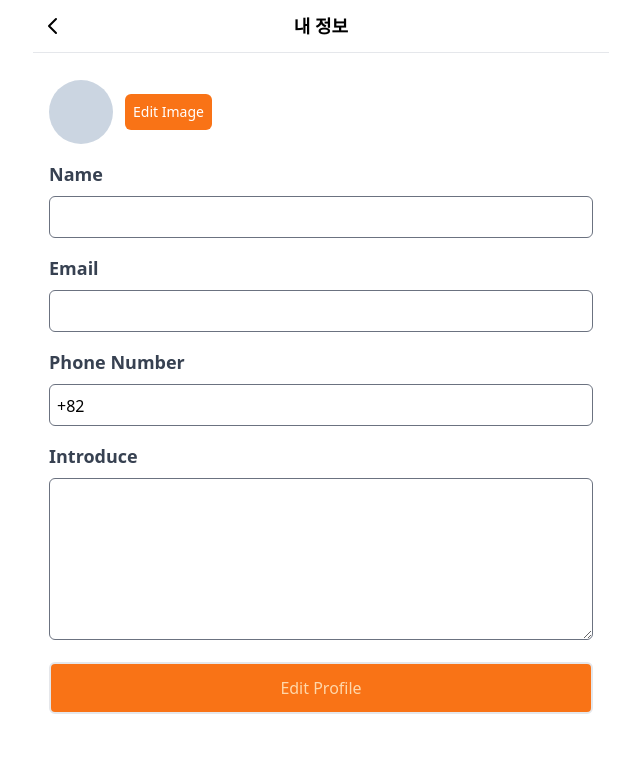
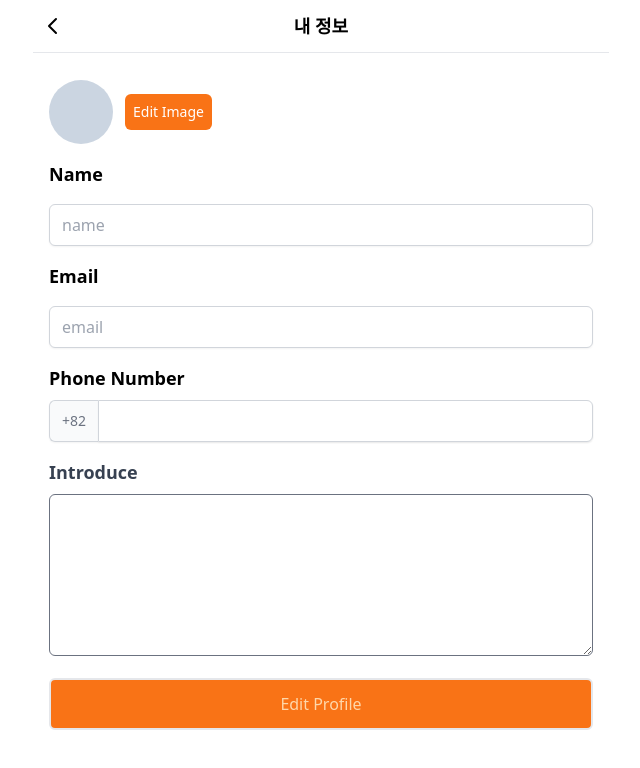
Before and after one commit to jungyu333/carrot_market, a Next.js app: page /profile/edit in a window 1280 px wide. Shown: the top 768 px of the page, without its empty margins (319-959 px from the left). Built offline with nearby package versions, Linux system fonts and the light colour scheme.

Commit message:
Input.tsx Refactoring

```diff
--- /dev/null
+++ b/components/Input.tsx
@@ -0,0 +1,123 @@
+import tw from "tailwind-styled-components";
+
+interface InputProps {
+  type: "email" | "phone" | "text" | "price";
+  label: string;
+  labelBold?: boolean;
+  placeholder?: string;
+}
+
+interface InputLabelProps {
+  $labelBold?: boolean;
+}
+
+const InputLabel = tw.label<InputLabelProps>`
+  flex
+  mb-2
+  ${(p: InputLabelProps) =>
+    p.$labelBold ? "font-bold text-lg" : "font-medium  text-sm"}
+
+`;
+
+const EmailInput = tw.input`
+  appearance-none
+  w-full
+  shadow-sm
+  rounded-md
+  border-[1px]
+  text-gray-500
+  border-gray-300
+  placeholder-gray-400
+  focus:outline-none
+  focus:ring-orange-500
+  focus:border-orange-500
+`;
+
+const PhoneInput = tw.input`
+  px-3
+  py-2
+  appearance-none
+  w-full
+  shadow-sm
+  rounded-r-md
+  border-[1px]
+  text-gray-500
+  border-gray-300
+  placeholder-gray-400
+    focus:outline-none
+  focus:ring-orange-500
+  focus:border-orange-500
+`;
+
+const PriceInput = tw.input`
+  appearance-none
+  w-full
+  shadow-sm
+  rounded-md
+  border-[1px]
+  text-gray-500
+  border-gray-300
+  placeholder-gray-400
+  focus:outline-none
+  focus:ring-orange-500
+  focus:border-orange-500
+
+`;
+
+export default function Input({
+  type,
+  label,
+  labelBold = false,
+  placeholder,
+}: InputProps) {
+  return (
+    <>
+      {type === "email" ? (
+        <>
+          <InputLabel $labelBold={labelBold}>{label}</InputLabel>
+          <EmailInput
+            autoComplete="off"
+            placeholder={placeholder}
+            type="email"
+            required
+          />
+        </>
+      ) : null}
+      {type === "phone" ? (
+        <>
+          <InputLabel $labelBold={labelBold}>{label}</InputLabel>
+          <div className="flex rounded-md shadow-sm">
+            <span className="flex select-none items-center  justify-center rounded-l-md border border-r-0 border-gray-300 bg-gray-50 px-3 text-sm text-gray-500">
+              +82
+            </span>
+            <PhoneInput required autoComplete="off" type="text" />
+          </div>
+        </>
+      ) : null}
+      {type === "price" ? (
+        <>
+          <InputLabel $labelBold={labelBold}>{label}</InputLabel>
+          <div className="relative">
+            <PriceInput
+              id="price"
+              autocomplete="off"
+              type="text"
+              placeholder="0.00"
+            />
+          </div>
+        </>
+      ) : null}
+      {type === "text" ? (
+        <>
+          <InputLabel $labelBold={labelBold}>{label}</InputLabel>
+          <EmailInput
+            autoComplete="off"
+            type="text"
+            placeholder={placeholder}
+            required
+          />
+        </>
+      ) : null}
+    </>
+  );
+}
--- a/pages/communicate/index.tsx
+++ b/pages/communicate/index.tsx
@@ -81,7 +81,6 @@ export default function Communicate() {
     <Layout title="커뮤니티" hasTabBar isLogIn canGoBack={false}>
       <Wrapper>
         {[1, 2, 3, 4, 5, 6, 7, 8, 9].map((i) => (
-          <>
           <PostContainer key={i}>
             <Badge>궁금해요</Badge>
             <PostInfoContainer>
@@ -109,7 +108,7 @@ export default function Communicate() {
               </CommentContainer>
             </PostSubInfoContainer>
           </PostContainer>
-
+        ))}
         <FloatingButton href="/communicate/write">
           <svg
             xmlns="http://www.w3.org/2000/svg"
@@ -126,8 +125,6 @@ export default function Communicate() {
             />
           </svg>
         </FloatingButton>
-          </>
-        ))}
       </Wrapper>
     </Layout>
   );
--- a/pages/communicate/write.tsx
+++ b/pages/communicate/write.tsx
@@ -1,4 +1,5 @@
 import tw from "tailwind-styled-components";
+import Input from "../../components/Input";
 import Layout from "../../components/layout";
 import SubmitButton from "../../components/submitButton";
 
@@ -12,20 +13,6 @@ const TitleContainer = tw.div`
   flex-col
   justify-center
   space-y-2
-  py-4
-`;
-
-const Title = tw.label`
-  font-bold
-  text-lg
-`;
-
-const TitleInput = tw.input`
-  py-2
-  rounded-md
-  focus:ring-orange-500
-  focus:border-orange-500
-  placeholder:text-gray-400
 `;
 
 const MainContainer = tw.div`
@@ -58,8 +45,7 @@ export default function WritePost() {
     <Layout canGoBack title="새 글 작성" isLogIn hasTabBar={false}>
       <Wrapper>
         <TitleContainer>
-          <Title>제목</Title>
-          <TitleInput type="text" placeholder="Title" />
+          <Input type="text" label="제목" labelBold />
         </TitleContainer>
         <MainContainer>
           <Main>본문</Main>
--- a/pages/enter.tsx
+++ b/pages/enter.tsx
@@ -1,6 +1,7 @@
 import mitt from "next/dist/shared/lib/mitt";
 import { useState } from "react";
 import tw from "tailwind-styled-components";
+import Input from "../components/Input";
 import SubmitButton from "../components/submitButton";
 
 const Wrapper = tw.div`
@@ -68,48 +69,6 @@ const FormWrapper = tw.form`
   mt-6
 `;
 
-const InputLabel = tw.label`
-  font-medium
-  text-sm
-
-`;
-
-const InputContainer = tw.div`
-    my-2
-`;
-
-const EmailInput = tw.input`
-
-  appearance-none
-  w-full
-  shadow-sm
-  rounded-md
-  border-[1px]
-  border-l-
-  text-gray-500
-  border-gray-300
-  placeholder-gray-400
-  focus:outline-none
-  focus:ring-orange-500
-  focus:border-orange-500
-`;
-
-const PhoneInput = tw.input`
-  px-3
-  py-2
-  appearance-none
-  w-full
-  shadow-sm
-  rounded-r-md
-  border-[1px]
-  text-gray-500
-  border-gray-300
-  placeholder-gray-400
-    focus:outline-none
-  focus:ring-orange-500
-  focus:border-orange-500
-`;
-
 const SubmitButtonContainer = tw.div`
     mt-16
 `;
@@ -146,28 +105,12 @@ export default function Enter() {
         </MethodContainer>
       </MethodWrapper>
       <FormWrapper>
-        <InputLabel>
-          {method === "email" ? "Email Address" : null}
-          {method === "phone" ? "Phone Number" : null}
-        </InputLabel>
-        <InputContainer>
-          {method === "email" ? (
-            <EmailInput
-              autoComplete="off"
-              placeholder="Input Your Email!"
-              type="email"
-              required
-            />
-          ) : null}
-          {method === "phone" ? (
-            <div className="flex rounded-md shadow-sm">
-              <span className="flex select-none items-center  justify-center rounded-l-md border border-r-0 border-gray-300 bg-gray-50 px-3 text-sm text-gray-500">
-                +82
-              </span>
-              <PhoneInput type="text" />
-            </div>
-          ) : null}
-        </InputContainer>
+        {method === "email" ? (
+          <Input type="email" label="Email Address" />
+        ) : null}
+        {method === "phone" ? (
+          <Input type="phone" label="Phone Number" />
+        ) : null}
         <SubmitButtonContainer>
           {method === "email" ? (
             <SubmitButton text="Enter With Email!" />
--- a/pages/items/newItem.tsx
+++ b/pages/items/newItem.tsx
@@ -1,4 +1,5 @@
 import tw from "tailwind-styled-components";
+import Input from "../../components/Input";
 import Layout from "../../components/layout";
 import SubmitButton from "../../components/submitButton";
 
@@ -35,47 +36,9 @@ const ProductNameContainer = tw.div`
   mb-4
 `;
 
-const ProductNameLabel = tw.label`
-  font-bold
-  text-gray-700
-  text-lg
-  cursor-pointer
-`;
-
-const ProductNameInput = tw.input`
-  w-full
-  py-2
-  rounded-md
-  focus:ring-orange-500
-  focus:border-orange-500
-`;
-
 const PriceContainer = tw.div`
   space-y-2
   mb-4
-`;
-
-const PriceLabel = tw.label`
-  font-bold
-  text-gray-700
-  text-lg
-  cursor-pointer
-`;
-
-const PriceInputContainer = tw.div`
-  flex
-  items-center
-  relative
-`;
-
-const PriceInput = tw.input`
-  w-full
-  py-2
-  rounded-md
-  focus:ring-orange-500
-  focus:border-orange-500
-  pl-10
-  placeholder:text-gray-400
 `;
 
 const DescriptionContainer = tw.div`
@@ -121,22 +84,10 @@ export default function NewItem() {
           </ImageLabel>
         </ImageContainer>
         <ProductNameContainer>
-          <ProductNameLabel htmlFor="name">Product Name</ProductNameLabel>
-          <div>
-            <ProductNameInput id="name" autocomplete="off" type="text" />
-          </div>
+          <Input type="text" label="Product Name" labelBold />
         </ProductNameContainer>
         <PriceContainer>
-          <PriceLabel htmlFor="price">Price</PriceLabel>
-          <PriceInputContainer>
-            <span className="absolute left-3">$</span>
-            <PriceInput
-              id="price"
-              autocomplete="off"
-              type="text"
-              placeholder="0.00"
-            />
-          </PriceInputContainer>
+          <Input type="price" label="Price" labelBold />
         </PriceContainer>
         <DescriptionContainer>
           <DescriptionLabel htmlFor="description">Description</DescriptionLabel>
--- a/pages/profile/edit.tsx
+++ b/pages/profile/edit.tsx
@@ -1,4 +1,5 @@
 import tw from "tailwind-styled-components";
+import Input from "../../components/Input";
 import Layout from "../../components/layout";
 import SubmitButton from "../../components/submitButton";
 
@@ -37,64 +38,7 @@ const ImageFile = tw.input`
   hidden
 `;
 
-const NameInputContainer = tw.div`
-  space-y-2
-`;
-
-const NameLabel = tw.label`
-  font-bold
-  text-gray-700
-  text-lg
-  cursor-pointer
-`;
-
-const NameInput = tw.input`
-  w-full
-  py-2
-  rounded-md
-  focus:ring-orange-500
-  focus:border-orange-500
-`;
-
-const EmailInputContainer = tw.div`
-  space-y-2
-`;
-
-const EmailLabel = tw.label`
-  font-bold
-  text-gray-700
-  text-lg
-  cursor-pointer
-`;
-
-const EmailInput = tw.input`
-  w-full
-  rounded-md
-  focus:ring-orange-500
-  focus:border-orange-500
-`;
-
-const PhoneInputContainer = tw.div`
-  space-y-2
-`;
-
-const PhoneLabel = tw.label`
-  font-bold
-  text-gray-700
-  text-lg
-  cursor-pointer
-`;
-
-const PhoneInput = tw.input`
-  w-full
-  rounded-md
-  focus:ring-orange-500
-  focus:border-orange-500
-  pl-10
-  placeholder:text-gray-400
-`;
-
-const IntroduceContainer = tw.div`
+const InputContainer = tw.div`
   space-y-2
 `;
 
@@ -121,25 +65,19 @@ export default function Edit() {
           <EditImage htmlFor="image">Edit Image</EditImage>
           <ImageFile id="image" accept="image/*" type="file" />
         </AvatarContainer>
-        <NameInputContainer>
-          <NameLabel htmlFor="name">Name</NameLabel>
-          <NameInput autoComplete="off" id="name" type="text" />
-        </NameInputContainer>
-        <EmailInputContainer>
-          <EmailLabel htmlFor="email">Email</EmailLabel>
-          <EmailInput id="email" autoComplete="off" type="email" />
-        </EmailInputContainer>
-        <PhoneInputContainer>
-          <PhoneLabel htmlFor="phone">Phone Number</PhoneLabel>
-          <div className="relative">
-            <span className="absolute top-[10px] left-2">+82</span>
-            <PhoneInput id="phone" autoComplete="off" type="text" />
-          </div>
-        </PhoneInputContainer>
-        <IntroduceContainer>
+        <InputContainer>
+          <Input type="text" label="Name" labelBold placeholder="name" />
+        </InputContainer>
+        <InputContainer>
+          <Input type="email" label="Email" labelBold placeholder="email" />
+        </InputContainer>
+        <InputContainer>
+          <Input type="phone" label="Phone Number" labelBold />
+        </InputContainer>
+        <InputContainer>
           <IntroduceLabel htmlFor="introduce">Introduce</IntroduceLabel>
           <TextArea id="introduce" rows={6} />
-        </IntroduceContainer>
+        </InputContainer>
         <SubmitButton text="Edit Profile" />
       </Wrapper>
     </Layout>
```
Lines whose indentation alone changed are shown as unchanged.
